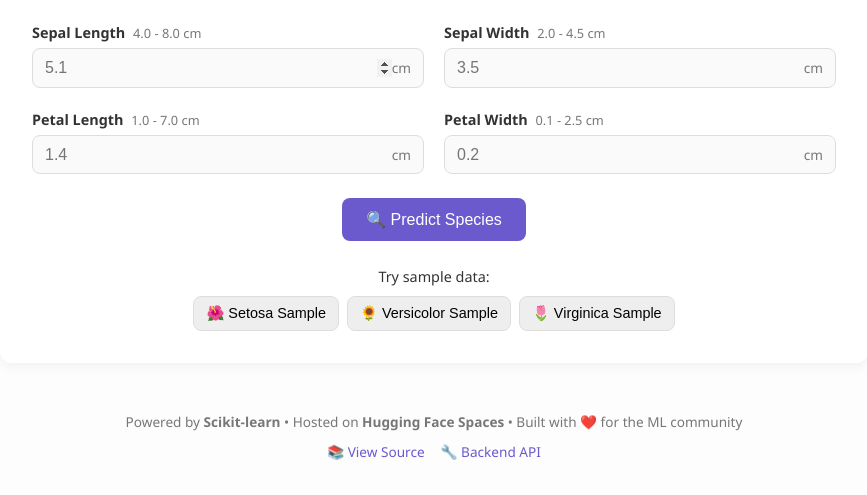
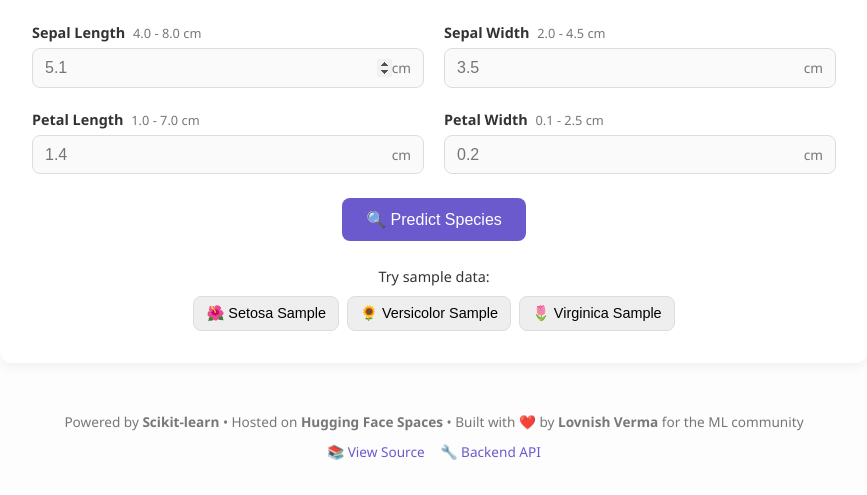
Before and after one commit to lovnishverma/iris-front, a plain HTML site: page index.html in a window 1280 px wide. Shown: the part 317-812 px from the top of the page, without its empty margins (206-1073 px from the left). Drawn offline with Linux system fonts and the light colour scheme.

Commit message:
Update index.html

```diff
--- a/index.html
+++ b/index.html
@@ -261,7 +261,7 @@
                 <p>
                     Powered by <strong>Scikit-learn</strong> •
                     Hosted on <strong>Hugging Face Spaces</strong> •
-                    Built with ❤️ for the ML community
+                    Built with ❤️ by <strong>Lovnish Verma</strong> for the ML community
                 </p>
                 <div class="footer-links">
                     <a href="https://github.com/lovnishverma/iris-front" target="_blank" rel="noopener">
```
